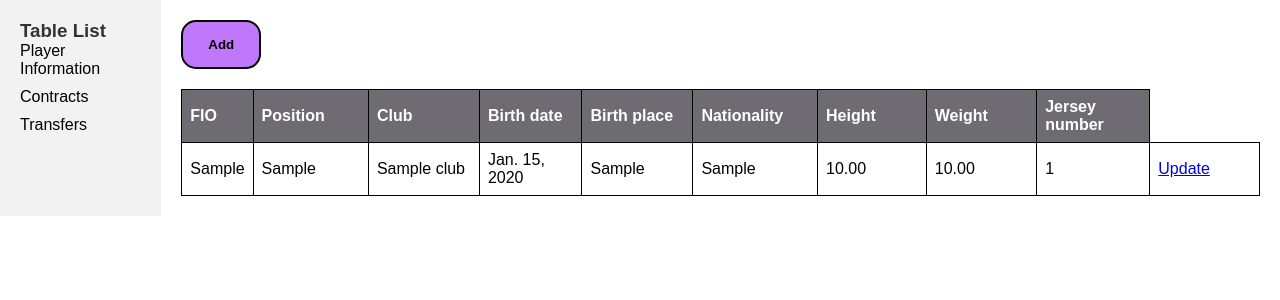
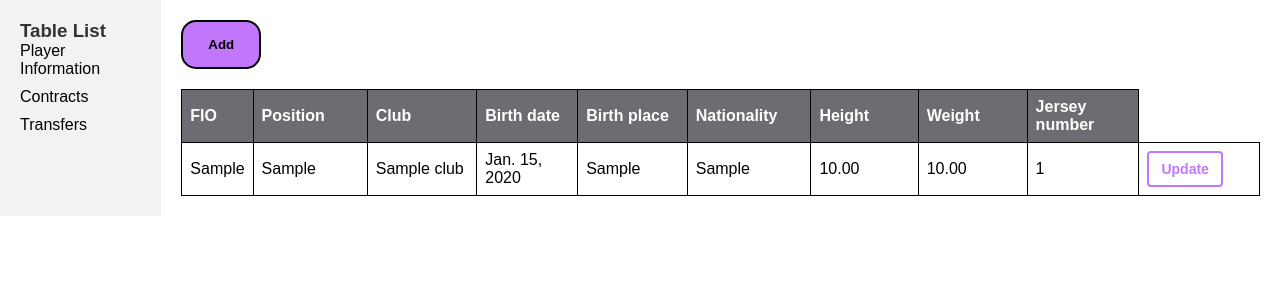
Before and after one commit to Alexxxem/TransferHub, a Django app: page /profile/ in a window 1280 px wide. Shown: the part 88-388 px from the top of the page. Run offline with Django 4.2, Linux system fonts and the light colour scheme; a user stored in the database is signed in; tables that the repository leaves empty hold one stand-in row (values such as "Sample post").

Commit message:
add css for Update button

```diff
--- a/myapp/app/static/css/profile.css
+++ b/myapp/app/static/css/profile.css
@@ -168,3 +168,23 @@ span.close:hover {
 .modal-content form {
     /* Добавьте стили по вашему усмотрению */
 }
+
+.btn-update {
+    display: inline-block;
+    padding: 8px 12px;
+    font-size: 14px;
+    font-weight: bold;
+    text-align: center;
+    text-decoration: none;
+    cursor: pointer;
+    border: 2px solid #c177fc;
+    color: #c177fc;
+    background-color: #ffffff;
+    border-radius: 4px;
+    transition: background-color 0.3s, color 0.3s;
+}
+
+.btn-update:hover {
+    background-color: #c177fc;
+    color: #ffffff;
+}
```
